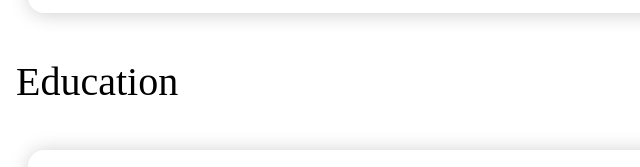
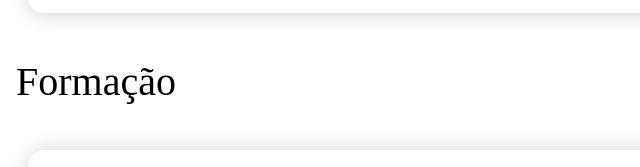
Before and after one commit to YurikiGuttemberg/portfoliomeu, a plain HTML site: page index.html in a window 1280 px wide. Shown: the part 2461-2628 px from the top of the page, 0-640 px from the left. Drawn offline with Linux system fonts and the light colour scheme; a script that the page names is missing; a web font is replaced by a local one.

Commit message:
modificações

```diff
--- a/index.html
+++ b/index.html
@@ -181,10 +181,11 @@
         </div>
       </div>
     </div>
+
   </section>
 
   <section>
-    <h2>Education</h2>
+    <h2>Formação</h2>
     <div class="list">
       <div class="item item-with-image">
         <img src="https://blog.grancursosonline.com.br/wp-content/uploads/2015/03/IF-2015.png">
```
